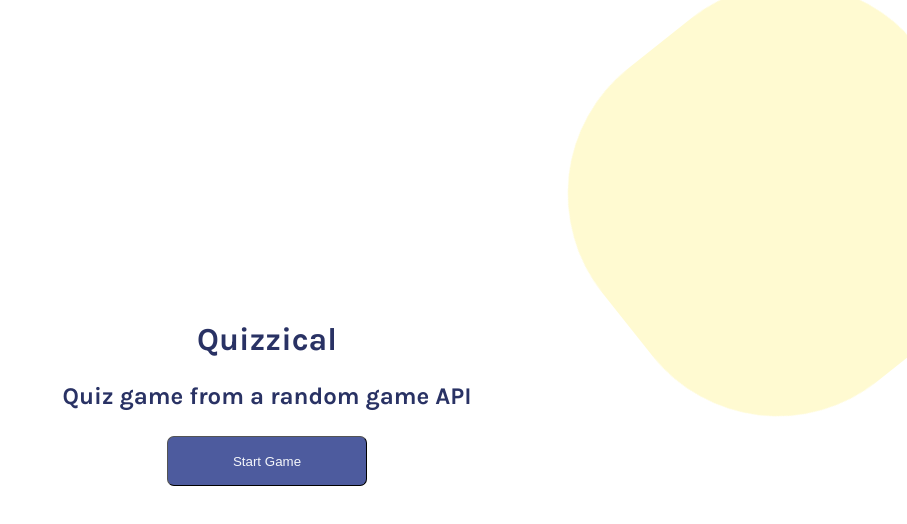
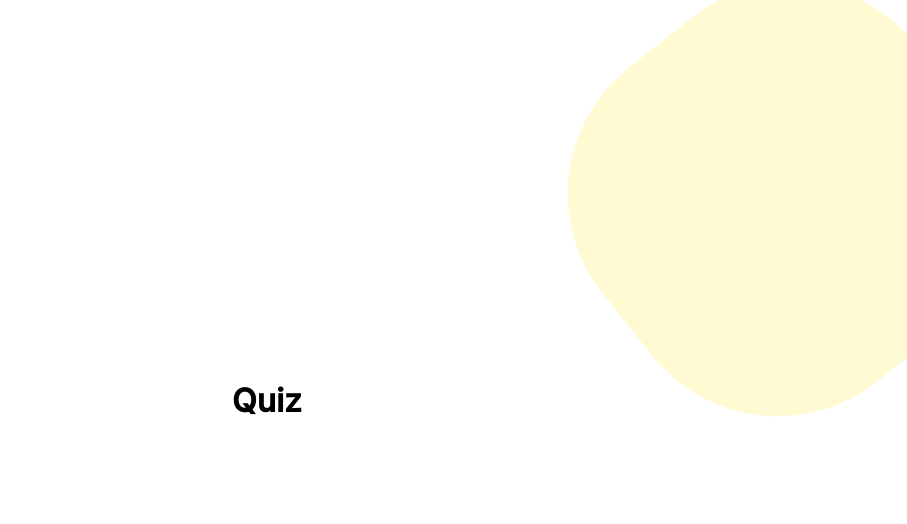
Before and after one commit to tesfatesfaye/React-Interview-Prep, a React (Vite) app in the folder Quizzical/: page /quiz in a window 1280 px wide. Shown: the top 524 px of the page, without its empty margins (373-1280 px from the left). Built offline with nearby package versions, Linux system fonts and the light colour scheme.

Commit message:
implemented routes in react router for quiz and app pages

```diff
--- a/Quizzical/src/App.jsx
+++ b/Quizzical/src/App.jsx
@@ -1,13 +1,19 @@
 import './App.css'
 import StartingPage from './Pages/StartingPage'
+import { Routes, Route } from 'react-router-dom';
 import Quiz from './Pages/Quiz'
+
 const App = () => {
 
   return (
     <div className="App">
+    <Routes>
+      <Route path='/' element={<StartingPage />}/>
+        <Route path='/quiz' element={<Quiz />}/>
 
-   <StartingPage/>
 
+
+    </Routes>
 
 
       <div className='blue-back{'></div>
--- a/Quizzical/src/main.jsx
+++ b/Quizzical/src/main.jsx
@@ -1,11 +1,13 @@
 import React from 'react'
 import ReactDOM from 'react-dom/client'
 import App from './App'
+import {BrowserRouter as Router} from 'react-router-dom';
 
 
 ReactDOM.createRoot(document.getElementById('root')).render(
+    <Router>
+        <App />
+    </Router>
 
-    <App
-    />
 
 )
```
